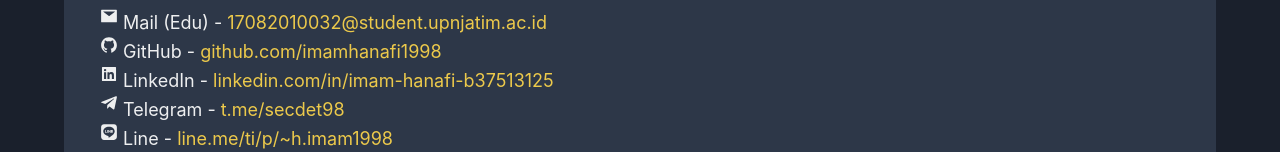
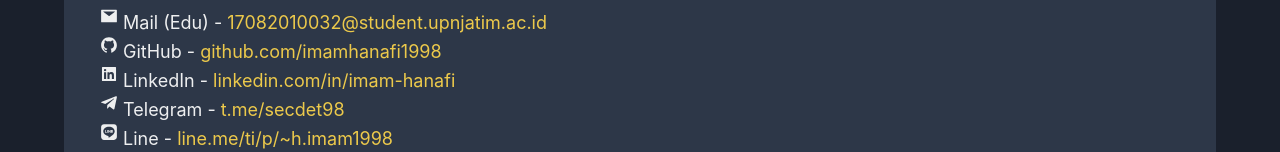
Before and after one commit to imamhanafi1998/sonhaji-landing-page, a React (Create React App) app: page /contacts in a window 1280 px wide. Shown: the part 274-426 px from the top of the page. Built offline with nearby package versions, Linux system fonts and the light colour scheme; what spotify-web-api-js would draw is missing.

Commit message:
Update Contacts.js

```diff
--- a/src/components/pages/Contacts.js
+++ b/src/components/pages/Contacts.js
@@ -99,11 +99,11 @@
                 <Icon mb="1" as={AiFillLinkedin} /> LinkedIn
                 {!isLarge ? <br /> : " - "}
                 <Link
-                  href="https://www.linkedin.com/in/imam-hanafi-b37513125/"
+                  href="https://www.linkedin.com/in/imam-hanafi/"
                   isExternal
                   color="yellow.400"
                 >
-                  linkedin.com/in/imam-hanafi-b37513125
+                  linkedin.com/in/imam-hanafi
                 </Link>
               </Text>
               <Text
```
